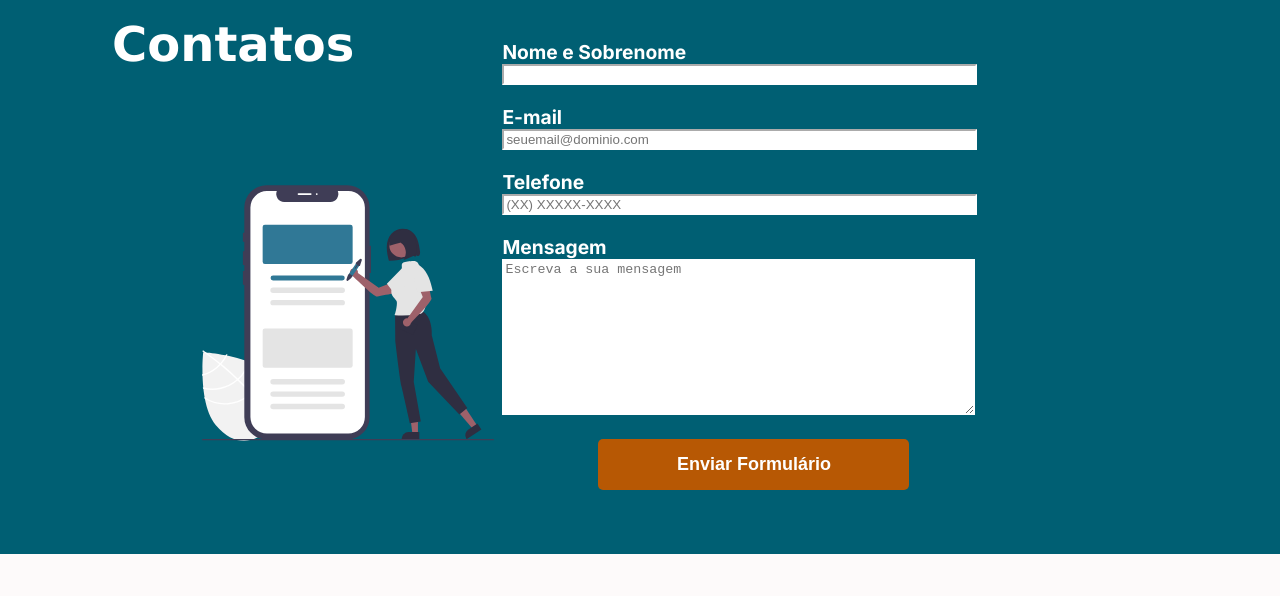
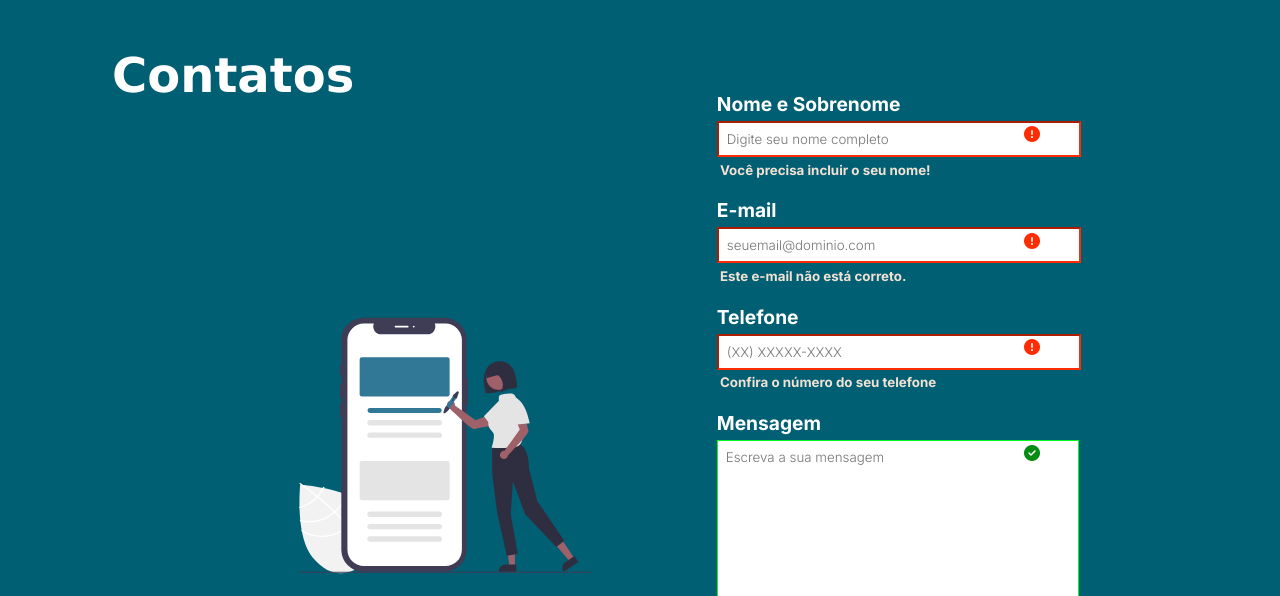
Before and after one commit to jaquelinedealmeida/my-portfolio-challenge3, a plain HTML site: page index.html in a window 1280 px wide. Shown: the part 3830-4426 px from the top of the page. Drawn offline with Linux system fonts and the light colour scheme.

Commit message:
atualização e estilização de mensagem de erro do formulário

```diff
--- a/css/contact.css
+++ b/css/contact.css
@@ -8,6 +8,7 @@
     flex-direction: row;
     justify-content: space-between;
     box-sizing: border-box;
+    margin:0;
 
 }
 
@@ -27,9 +28,14 @@
 form {
     margin-top: 4rem;
     margin-bottom: 4rem;
-    width: 100%;
+    margin-right: 10rem;
+
     max-width: 48.6rem;
 
+}
+
+.form-contact {
+    width: 50%;
 }
 
 label {
@@ -40,27 +46,53 @@ label {
 form label, form  legend{
    display: flex;
    flex-direction: column;
-    font-size: 1.2rem;
-    font-family: Inter;
+   font-size: 1.2rem;
+   font-family: Inter;
+   padding-bottom: 0.3rem;
 
 
 }
 
 input, textarea {
-outline: none;
-border-color: white;
+    outline: none;
+    border-color: white;
+    padding: 0.5rem;
+}
+
+.form-data {
+    padding: 1.3rem;
+    position:relative;
+}
+
+
+.form-data i {
+    position: absolute;
+    top:55px;
+    right: 5rem;
+    visibility: hidden;
+}
+
+.form-data small {
+    position: absolute;
+    bottom:0;
+    left: 1.5rem;
+    visibility: hidden;
+    font-family: Inter;
+    font-weight: bold;
 }
 
 .input-padrao {
 
-    margin: 0 0 20px;
-    width: 60%;
+    margin: 0 0 ;
+    width: 90%;
     max-width: 48.6rem;
+    color: rgb(0, 0, 0);
+    font-family: Inter;
 
 }
 
 .enviar {
-    width: 40%;
+    width: 50%;
     padding: 15px 0;
     background: rgb(183, 88, 4);
     color: white;
@@ -70,7 +102,8 @@ border-color: white;
     border-radius: 5px;
     transition: 1s all;
     cursor: pointer;
-    margin-left: 6rem;
+    margin-left: 9rem;
+    margin-top:1.9rem;
 
 }
 
@@ -78,3 +111,31 @@ border-color: white;
     background-color: rgb(183, 88, 4);
     transform: scale(1.2);
 }
+
+/*ERROR AND SUCCESS*/
+
+.form-data.success textarea {
+    border-color:rgb(4, 249, 29);
+}
+
+.form-data.error  input {
+    border-color:rgb(255, 45, 3);
+
+}
+
+
+.form-data.success i.fa-check-circle {
+    color:rgb(4, 139, 18);
+    visibility:visible;
+}
+
+.form-data.error i.fa-exclamation-circle {
+    color:rgb(255, 45, 3);
+    visibility:visible;
+
+}
+
+.form-data.error small {
+    visibility:visible;
+    color:rgb(243, 226, 212);
+}
--- a/css/style.css
+++ b/css/style.css
@@ -1,7 +1,8 @@
 * body {
 background-color: rgb(248, 245, 240);
-margin: 0%;
+margin: 0;
 width: 100vw;
+min-width: 100vh;
 box-sizing: border-box;
 list-style: none;
 }
@@ -198,7 +199,7 @@ h3 {
 font-weight: bold;
 font-size: 2rem;
 font-style: italic;
-color:antiquewhite
+color:antiquewhite;
 
 }
 /*SERVICOS */
@@ -275,7 +276,7 @@ button {
 
 }
 button:hover {
-    background-color: rgb(243, 234, 221);
+    background-color: antiquewhite;
     transition: all 1s;
 }
 
@@ -287,28 +288,26 @@ button:hover {
     background-color:rgb(206, 104, 21);
     opacity: 90%;
 
-
-
 }
 .portfolio h2 {
     color:#ffffff;
 
 }
 .images {
-display: flex;
-align-items: center;
+    display: flex;
+    align-items: center;
 
 }
 
-.images img {
- border-radius: 3rem;
- cursor: pointer;
-transition: all 0.2s;
-width: 80%;
+.cases img {
+    border-radius: 3rem;
+    cursor: pointer;
+    transition: all 0.2s;
+    width: 90%;
 }
 
-.images:hover {
-  width: 90%;
+.cases:hover {
+  width: 30%;
 }
 
 .images a {
@@ -320,7 +319,7 @@ width: 80%;
 
 .images p {
     text-align: center;
-    margin-right: 3rem;
+    margin-right: 6rem;
 }
 
 
@@ -329,6 +328,8 @@ footer {
 
     background-color:rgb(253, 250, 250);
     text-align: center;
+    width: 100vw;
+    box-sizing: border-box;
 }
 
 .logo-footer {
--- a/index.html
+++ b/index.html
@@ -142,20 +142,40 @@
         <section id="contacts" class="contact">
             <h2>Contatos</h2>
             <img src="./img/undraw_Mobile_posts_re_bpuw.svg" />
-            <div class="form">
-                <form>
+            <div class="form-contact">
+                <form class="form">
+                    <div class="form-data error">
                         <label for="nome">Nome e Sobrenome </label>
-                    <input type="text" id="nomesobrenome" class="input-padrao" required>
+                        <input type="text" id="nomesobrenome" class="input-padrao" required placeholder="Digite seu nome completo" >
                         <!--palavra reservada para incluir os dados-->
+                        <i class="fas fa-exclamation-circle"></i>
+                        <i class="fas fa-check-circle"></i>
+                        <small>Você precisa incluir o seu nome!</small>
+                    </div>
 
+                    <div class="form-data error">
                         <label for="email">E-mail</label>
                         <input type="email" id="email" class="input-padrao" required placeholder="seuemail@dominio.com">
+                        <i class="fas fa-exclamation-circle"></i>
+                        <i class="fas fa-check-circle"></i>
+                        <small>Este e-mail não está correto.</small>
+                    </div>
 
+                    <div class="form-data error">
                         <label for="telefone">Telefone</label>
                         <input type="tel" id="telefone" class="input-padrao" required placeholder="(XX) XXXXX-XXXX">
+                        <i class="fas fa-exclamation-circle"></i>
+                        <i class="fas fa-check-circle"></i>
+                        <small>Confira o número do seu telefone</small>
+                    </div>
 
+                    <div class="form-data success">
                         <label for="mensage">Mensagem</label>
                         <textarea cols="64" rows="10" id="mensage" class="input-padrao" required placeholder="Escreva a sua mensagem"></textarea>
+                        <i class="fas fa-exclamation-circle"></i>
+                        <i class="fas fa-check-circle"></i>
+                        <small>Você precisa escrever a sua mensagem.</small>
+                    </div>
 
                     <!--<fieldset class="forma-contato">
                     <legend>Como quer falar comigo?? </legend>
@@ -209,6 +229,11 @@
 
         </div>
     </footer>
+
+    <script
+      src="https://kit.fontawesome.com/f9e19193d6.js"
+      crossorigin="anonymous"
+    ></script>
 </body>
 
 </html>
```
Lines whose indentation alone changed are shown as unchanged.
